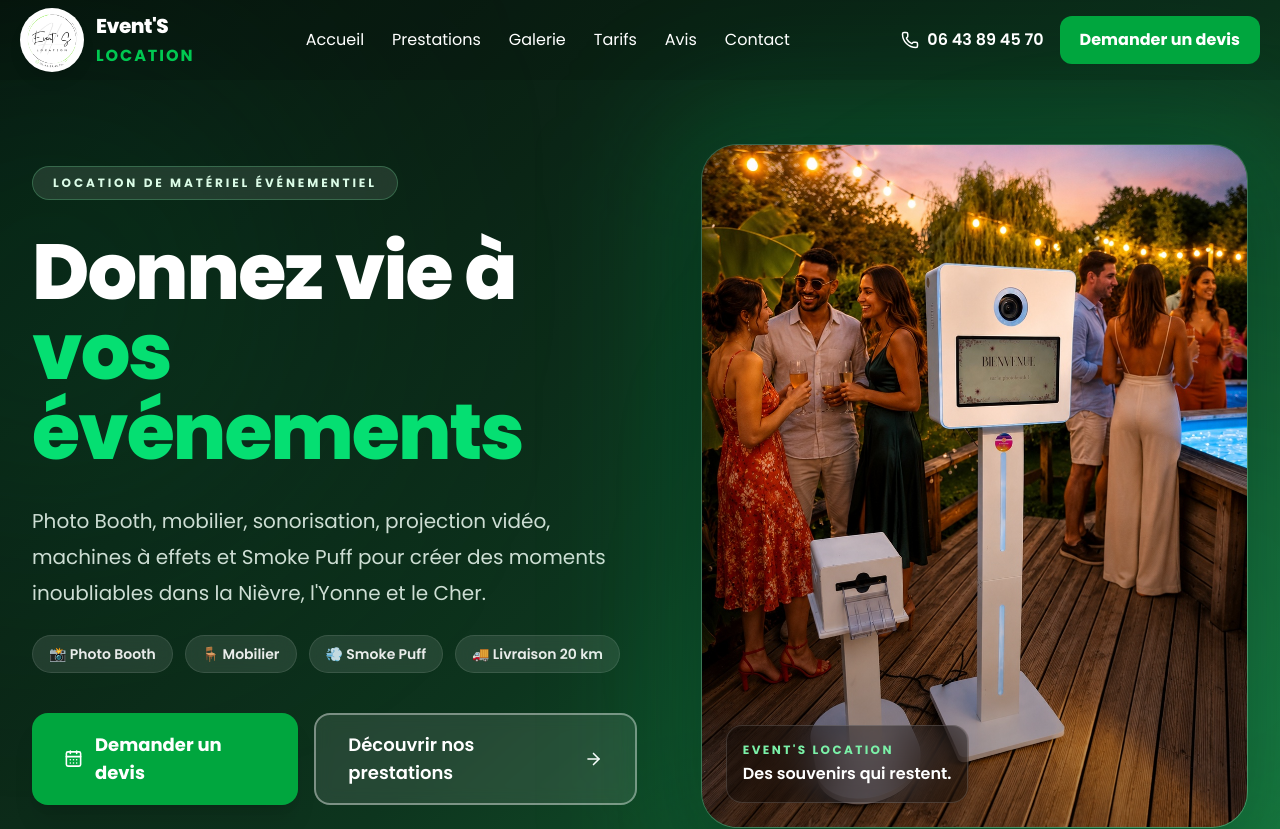
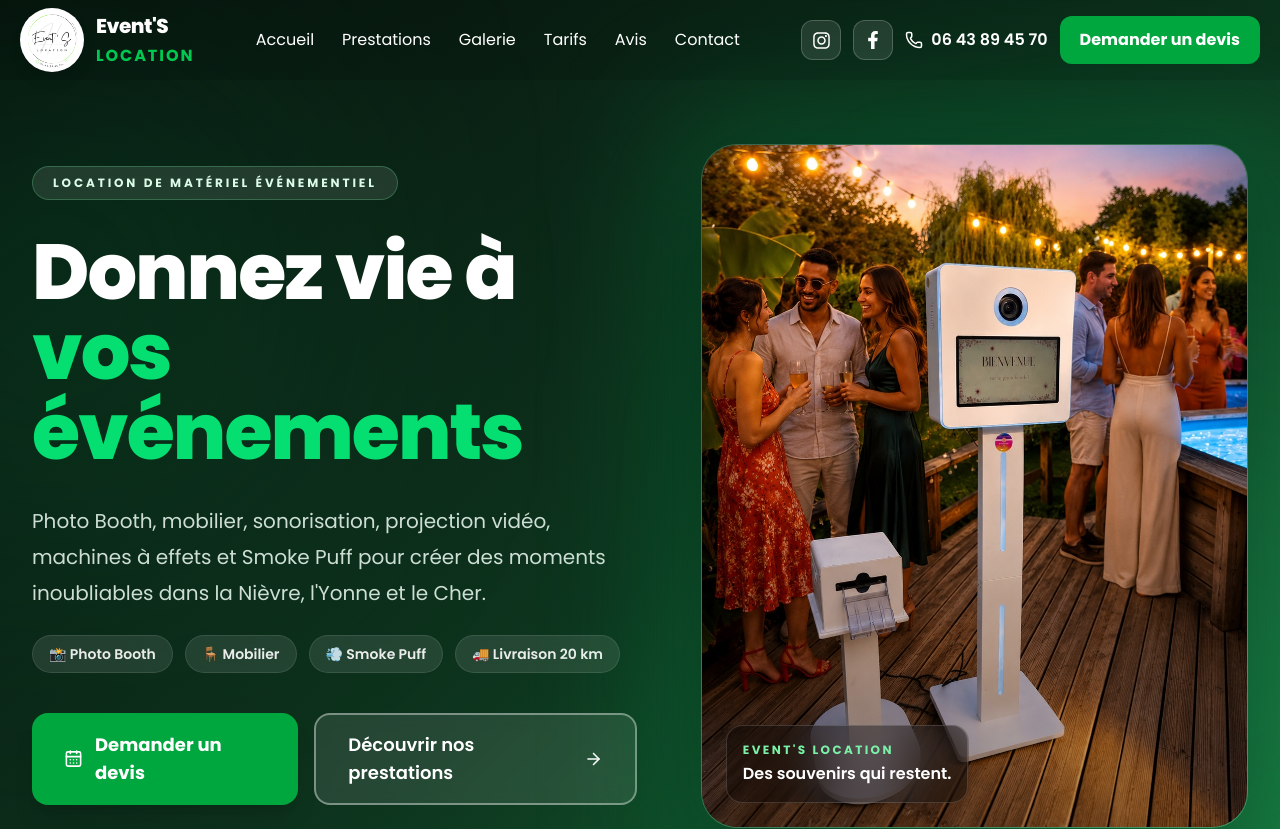
Before and after one commit to Seb050721/eventslocation, a Next.js app: page / in a window 1280 px wide. Shown: the top 829 px of the page. Built offline with nearby package versions, Linux system fonts and the light colour scheme.

Commit message:
Header reseaux

```diff
--- a/components/Header/Header.tsx
+++ b/components/Header/Header.tsx
@@ -4,6 +4,7 @@ import { useEffect, useState } from "react";
 import Link from "next/link";
 import Image from "next/image";
 import { Menu, X, Phone } from "lucide-react";
+import { FaInstagram, FaFacebookF } from "react-icons/fa";
 
 export default function Header() {
   const [open, setOpen] = useState(false);
@@ -56,7 +57,7 @@ export default function Header() {
                 alt="Logo Event'S Location"
                 fill
                 priority
-          sizes="56px"
+                sizes="64px"
                 className="object-contain"
               />
             </div>
@@ -82,18 +83,87 @@ export default function Header() {
               scrolled ? "text-gray-800" : "text-white"
             }`}
           >
-            <Link href="/">Accueil</Link>
-            <Link href="#services">Prestations</Link>
-            <Link href="#gallery">Galerie</Link>
-            <Link href="#packs">Tarifs</Link>
-            <Link href="#testimonials">Avis</Link>
-            <Link href="#contact">Contact</Link>
+            <Link
+              href="/"
+              className="transition-colors hover:text-green-500"
+            >
+              Accueil
+            </Link>
+
+            <Link
+              href="#services"
+              className="transition-colors hover:text-green-500"
+            >
+              Prestations
+            </Link>
+
+            <Link
+              href="#gallery"
+              className="transition-colors hover:text-green-500"
+            >
+              Galerie
+            </Link>
+
+            <Link
+              href="#packs"
+              className="transition-colors hover:text-green-500"
+            >
+              Tarifs
+            </Link>
+
+            <Link
+              href="#testimonials"
+              className="transition-colors hover:text-green-500"
+            >
+              Avis
+            </Link>
+
+            <Link
+              href="#contact"
+              className="transition-colors hover:text-green-500"
+            >
+              Contact
+            </Link>
           </nav>
 
           {/* ACTIONS DESKTOP */}
-          <div className="hidden items-center gap-4 lg:flex">
+          <div className="hidden items-center gap-3 lg:flex">
+
+            {/* INSTAGRAM */}
             <a
-              href="tel:0643894570"
+              href="https://www.instagram.com/events_location__/"
+              target="_blank"
+              rel="noopener noreferrer"
+              aria-label="Instagram Event'S Location"
+              title="Instagram"
+              className={`flex h-10 w-10 items-center justify-center rounded-xl border transition-all duration-200 hover:-translate-y-0.5 hover:border-green-500/50 hover:text-green-500 ${
+                scrolled
+                  ? "border-gray-200 bg-gray-100 text-gray-700"
+                  : "border-white/20 bg-white/10 text-white"
+              }`}
+            >
+              <FaInstagram size={19} />
+            </a>
+
+            {/* FACEBOOK */}
+            <a
+              href="https://www.facebook.com/share/1H7nS1AuH4/"
+              target="_blank"
+              rel="noopener noreferrer"
+              aria-label="Facebook Event'S Location"
+              title="Facebook"
+              className={`flex h-10 w-10 items-center justify-center rounded-xl border transition-all duration-200 hover:-translate-y-0.5 hover:border-green-500/50 hover:text-green-500 ${
+                scrolled
+                  ? "border-gray-200 bg-gray-100 text-gray-700"
+                  : "border-white/20 bg-white/10 text-white"
+              }`}
+            >
+              <FaFacebookF size={18} />
+            </a>
+
+            {/* TÉLÉPHONE */}
+            <a
+              href="tel:+33643894570"
               className={`flex items-center gap-2 font-semibold ${
                 scrolled ? "text-green-700" : "text-white"
               }`}
@@ -102,9 +172,10 @@ export default function Header() {
               06 43 89 45 70
             </a>
 
+            {/* DEVIS */}
             <Link
               href="#contact"
-              className="rounded-xl bg-green-600 px-5 py-3 font-bold text-white"
+              className="rounded-xl bg-green-600 px-5 py-3 font-bold text-white transition hover:bg-green-700"
             >
               Demander un devis
             </Link>
@@ -185,14 +256,49 @@ export default function Header() {
               Contact
             </Link>
 
+            {/* RÉSEAUX MOBILE */}
+            <div className="mt-5">
+
+              <p className="text-xs font-bold uppercase tracking-[0.18em] text-gray-400">
+                Suivez-nous
+              </p>
+
+              <div className="mt-3 flex gap-3">
+
                 <a
-              href="tel:0643894570"
+                  href="https://www.instagram.com/events_location__/"
+                  target="_blank"
+                  rel="noopener noreferrer"
+                  aria-label="Instagram Event'S Location"
+                  className="flex h-12 w-12 items-center justify-center rounded-xl border border-gray-200 bg-gray-50 text-gray-700 transition hover:border-green-500/40 hover:bg-green-50 hover:text-green-600"
+                >
+                  <FaInstagram size={21} />
+                </a>
+
+                <a
+                  href="https://www.facebook.com/share/1H7nS1AuH4/"
+                  target="_blank"
+                  rel="noopener noreferrer"
+                  aria-label="Facebook Event'S Location"
+                  className="flex h-12 w-12 items-center justify-center rounded-xl border border-gray-200 bg-gray-50 text-gray-700 transition hover:border-green-500/40 hover:bg-green-50 hover:text-green-600"
+                >
+                  <FaFacebookF size={20} />
+                </a>
+
+              </div>
+
+            </div>
+
+            {/* TÉLÉPHONE MOBILE */}
+            <a
+              href="tel:+33643894570"
               className="mt-5 flex items-center justify-center gap-2 rounded-xl border-2 border-green-600 py-3 font-bold text-green-700"
             >
               <Phone size={18} />
               06 43 89 45 70
             </a>
 
+            {/* DEVIS MOBILE */}
             <Link
               href="#contact"
               onClick={closeMenu}
@@ -202,6 +308,7 @@ export default function Header() {
             </Link>
 
           </nav>
+
         </div>
       )}
     </>
```
Lines whose indentation alone changed are shown as unchanged.
